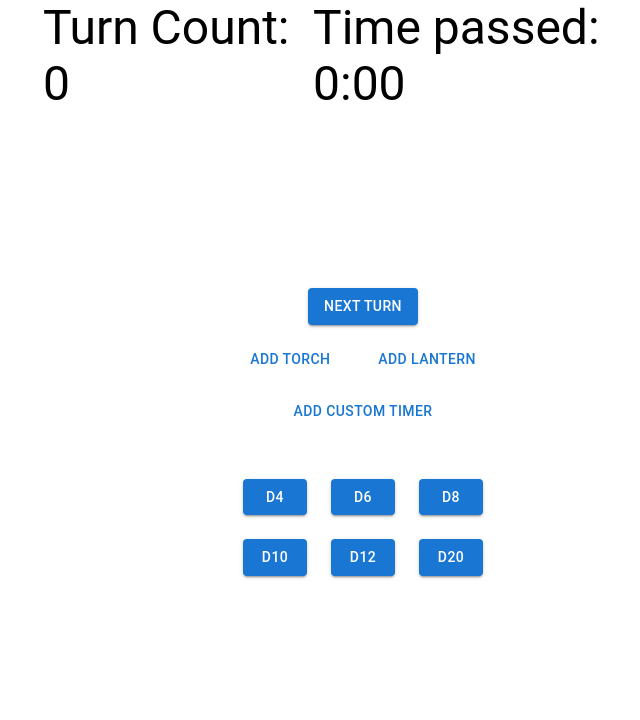
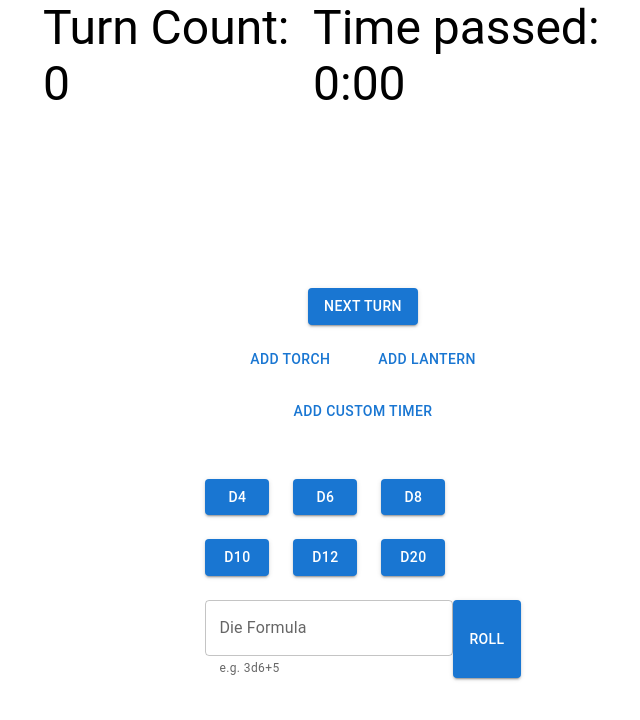
Before and after one commit to jcarvajal288/ose-turn-tracker, a React (Create React App) app: page / in a window 1280 px wide. Shown: the top 720 px of the page, without its empty margins (277-917 px from the left). Built offline with nearby package versions, Linux system fonts and the light colour scheme.

Commit message:
Add die expression box

```diff
--- a/src/App.tsx
+++ b/src/App.tsx
@@ -1,6 +1,6 @@
-import React, {useState} from 'react';
+import React, {FormEvent, useState} from 'react';
 import './App.css';
-import {Button, Divider, Modal, Stack, Typography} from "@mui/material";
+import {Box, Button, Divider, Modal, Stack, TextField, Typography} from "@mui/material";
 import {CustomLabelModal} from "./CustomLabelModal";
 
 type Timer = {
@@ -13,6 +13,7 @@ const App = () => {
     const [turnCount, setTurnCount] = useState<number>(0);
     const [timers, setTimers] = useState<Timer[]>([]);
     const [isCustomTimerModalVisible, setIsCustomTimerModalVisible] = useState<boolean>(false);
+    const [dieExpression, setDieExpression] = useState<string>("");
     const [dieRollResult, setDieRollResult] = useState<string>("");
 
     const die = (size: number): number => {
@@ -39,6 +40,21 @@ const App = () => {
         </Button>
     )
 
+    const evaluateDieFormula = () => {
+        const dieRegex = /[+|-]?\d*d\d+/;
+        const constantRegex = /[+|-]\d+[^d]/;
+        const dieRolls = dieExpression.match(dieRegex) || []
+        const constants = dieExpression.match(constantRegex) || []
+        const dieResults = dieRolls.flatMap((dieRoll) => {
+            const [multiplier, dieSize] = dieRoll.split('d');
+            const numRolls = Math.abs(Number(multiplier))
+            const sign = Math.sign(Number(multiplier))
+            return new Array(numRolls).fill(sign).map((n) => n * die(Number(dieSize)))
+        })
+        const allResults = (dieResults.concat(constants.map((c) => Number(c))))
+        const answer = allResults.reduce((a, b) => a + b)
+        setDieRollResult(answer.toString(10))
+    }
 
     const getTimePassed = (): string => {
         const hours = Math.floor(turnCount / 6)
@@ -122,14 +138,24 @@ const App = () => {
                     {DieButton(d12, 'd12')}
                     {DieButton(d20, 'd20')}
                 </Stack>
+                <Stack direction='row'>
+                    <TextField
+                        label='Die Formula'
+                        helperText='e.g. 3d6+5'
+                        onChange={(e) => setDieExpression(e.target.value)}
+                    />
+                    <Button variant='contained' onClick={() => evaluateDieFormula()}>Roll</Button>
+                </Stack>
             </Stack>
             <Modal
                 open={isCustomTimerModalVisible}
             >
-                <CustomLabelModal
-                    closeModal={() => setIsCustomTimerModalVisible(false)}
-                    addTimer={addTimer}
-                />
+                <Box>
+                    <CustomLabelModal
+                        closeModal={() => setIsCustomTimerModalVisible(false)}
+                        addTimer={addTimer}
+                    />
+                </Box>
             </Modal>
         </Stack>
     );
```
